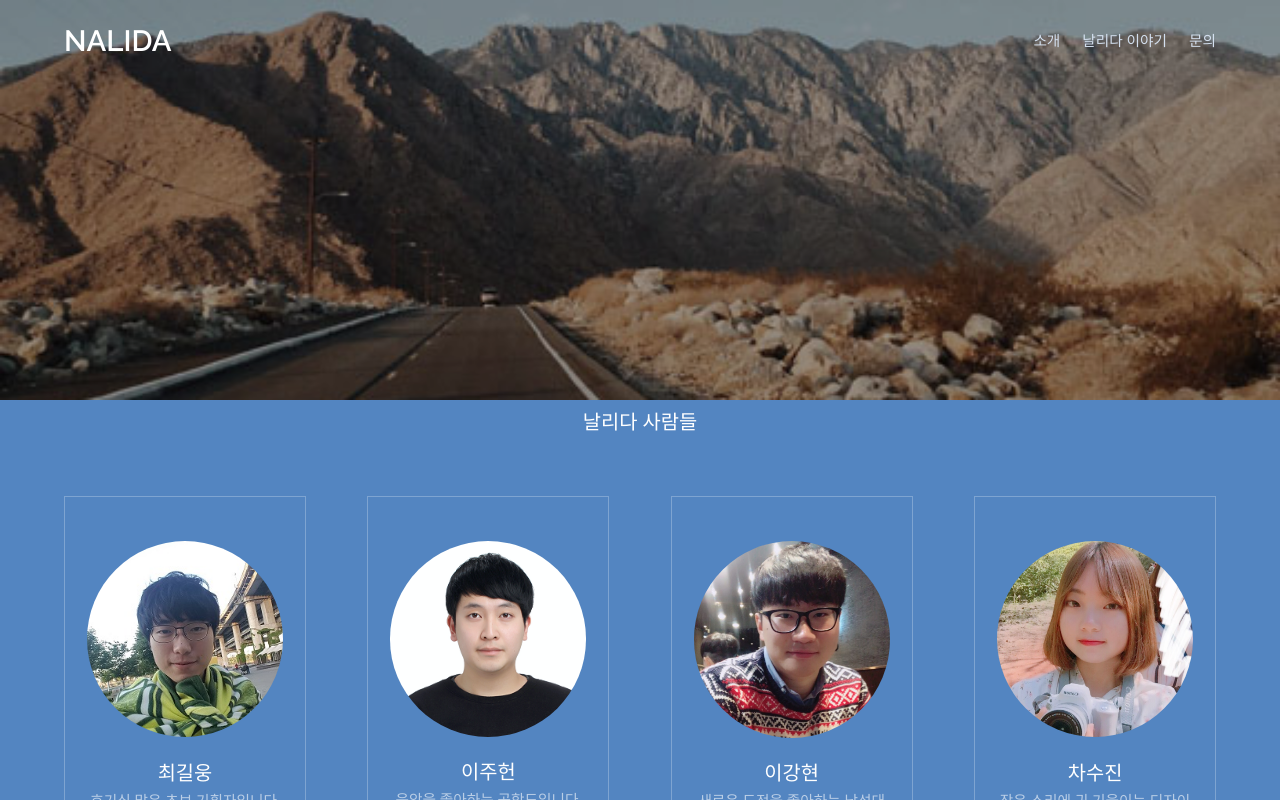
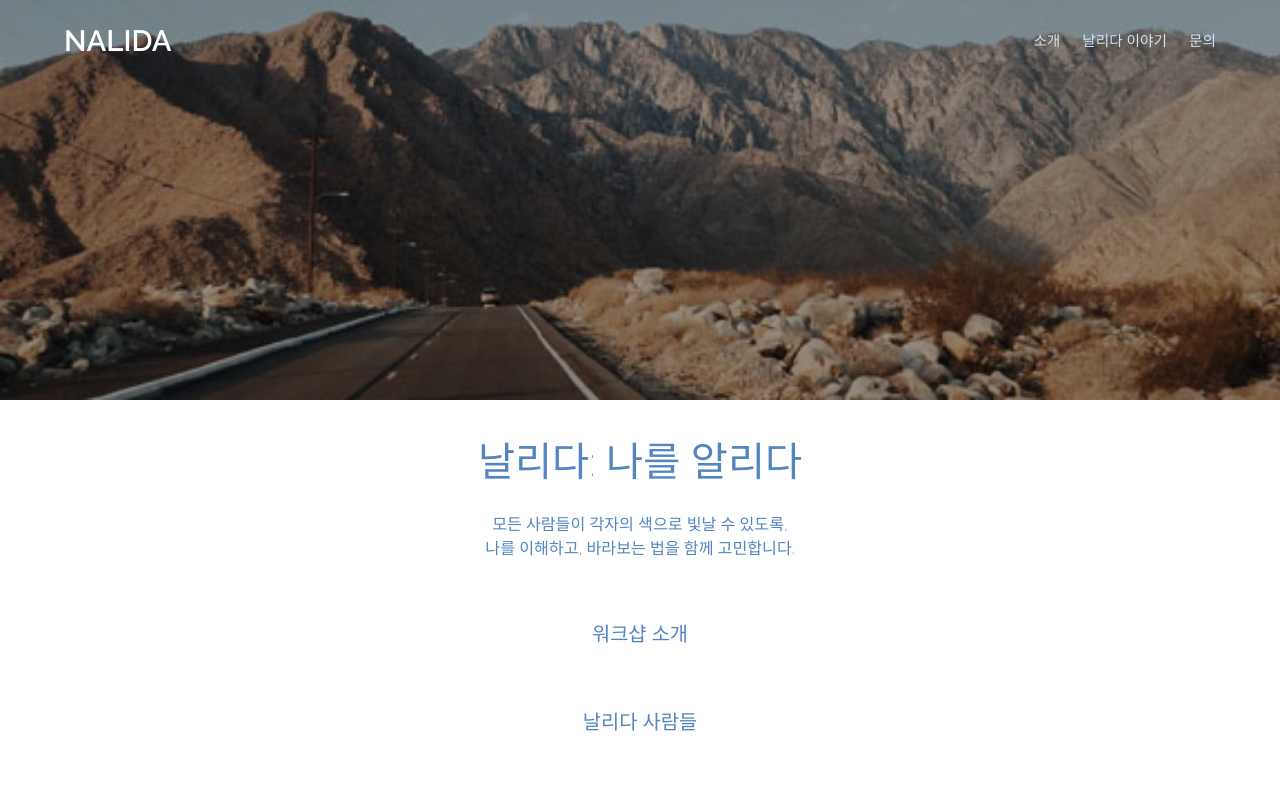
Before and after one commit to nalida-dev/nalida.info, an Angular app in the folder nalida-info/: page /members in a window 1280 px wide. Shown: the top 800 px of the page. Built offline with nearby package versions, Linux system fonts and the light colour scheme.

Commit message:
Move down main contetns

```diff
--- a/nalida-info/src/app/members/members.component.html
+++ b/nalida-info/src/app/members/members.component.html
@@ -1,6 +1,6 @@
 <app-header image="images/pic01.jpg"></app-header>
   <!-- Two -->
-  <section id="two" class="wrapper style1 special">
+  <section id="two" class="wrapper special">
       <div class="inner">
         <header>
           <h2> 날리다: 나를 알리다 </h2>
--- a/nalida-info/src/app/members/members.component.scss
+++ b/nalida-info/src/app/members/members.component.scss
@@ -0,0 +1,3 @@
+.inner {
+  margin-top: 300px;
+}
--- a/nalida-info/src/app/nalida-story/nalida-story.component.scss
+++ b/nalida-info/src/app/nalida-story/nalida-story.component.scss
@@ -0,0 +1,3 @@
+.inner {
+  margin-top: 300px;
+}
```
